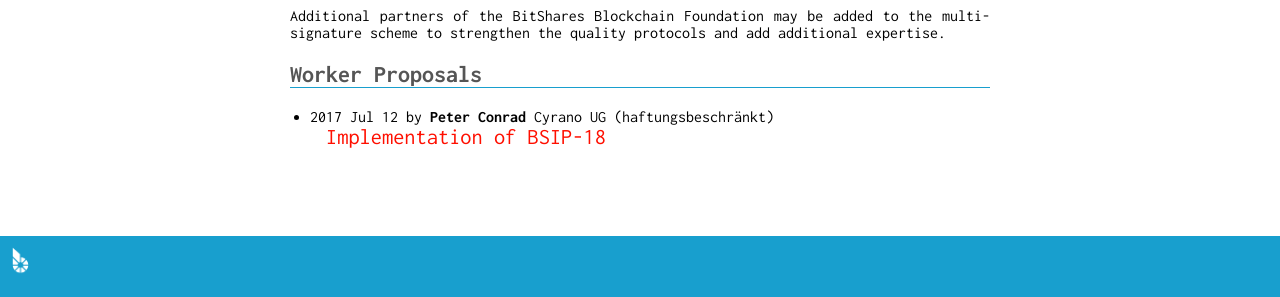
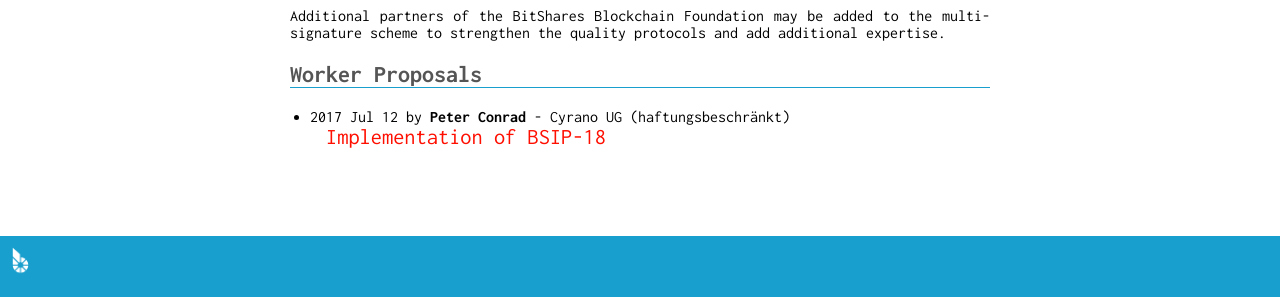
Before and after one commit to thehapax/bitshares.foundation, a Jekyll site: the page built from worker.md, in a window 1280 px wide. Shown: the part 664-961 px from the top of the page. Built offline with Jekyll 4.4.1, drawn with Linux system fonts in a browser that asks for light colours.

Commit message:
[worker] updated

```diff
--- a/_includes/workers.html
+++ b/_includes/workers.html
@@ -1,16 +1,18 @@
 <section class="post-list">
   <div class="container">
    <ul>
-    {% for post in site.workers %}
+    {% for worker in site.workers %}
       <li>
         <span class="worker-list">
-          {{ post.date | date: "%Y %b %d" }} by
-          <span class="worker-name">{{ post.name }}</span>
+          {{ worker.date | date: "%Y %b %d" }} by
+          <span class="worker-id">{{ worker.od }}</span>
+          <span class="worker-name">{{ worker.name }}</span>
+          -
           <span class="worker-company">
-           <a target="_blank" href="{{post.company.url}}">{{post.company.name}}</a>
+           <a target="_blank" href="{{worker.company.url}}">{{worker.company.name}}</a>
           </span>
          </span>
-        <div class="worker-title"><a class="post-link" href="{{ post.url | prepend: site.baseurl }}">{{ post.title }}</a></div>
+        <div class="worker-title"><a class="worker-link" href="{{ worker.url | prepend: site.baseurl }}">{{ worker.title }}</a></div>
       </li>
     {% endfor %}
    </ul>
```
Also changed, not shown: _layouts/worker.html (+8 -0 lines), _workers/2017-07-peter-conrad.md (+5 -3 lines).
